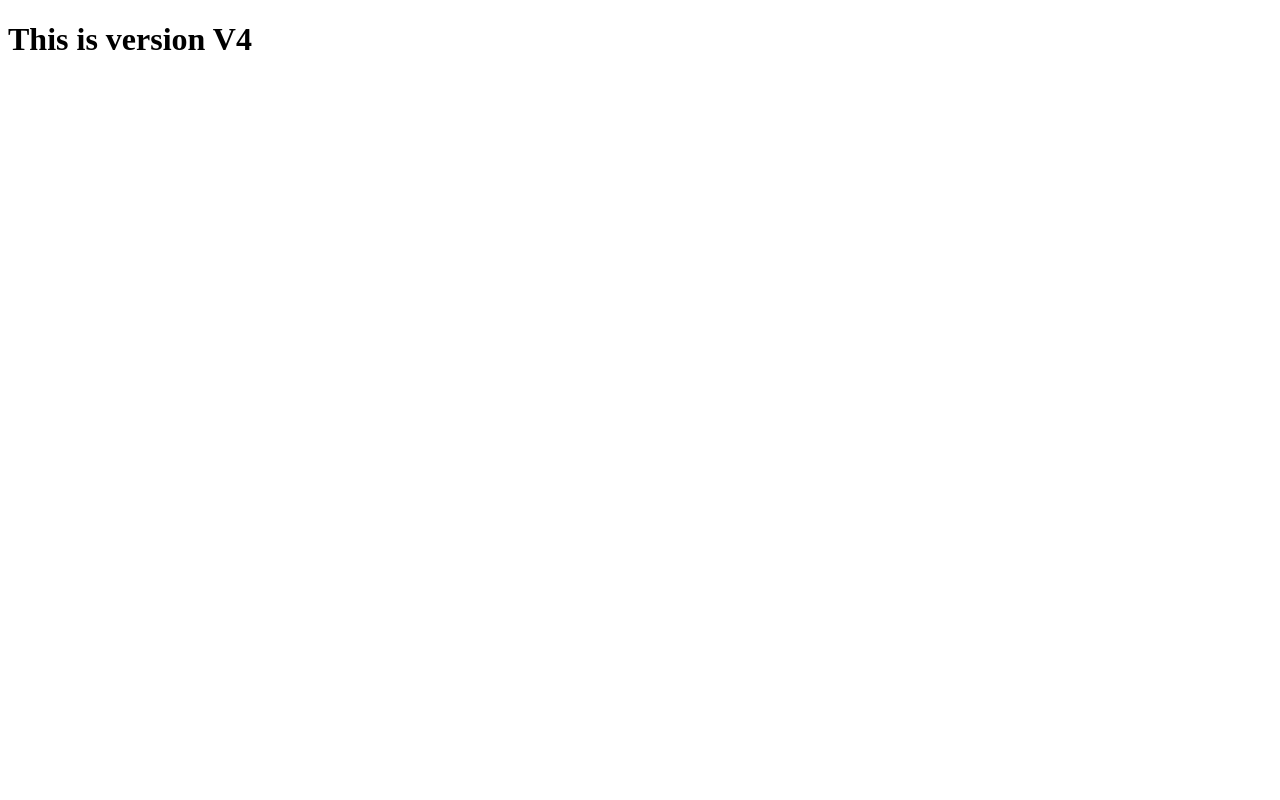
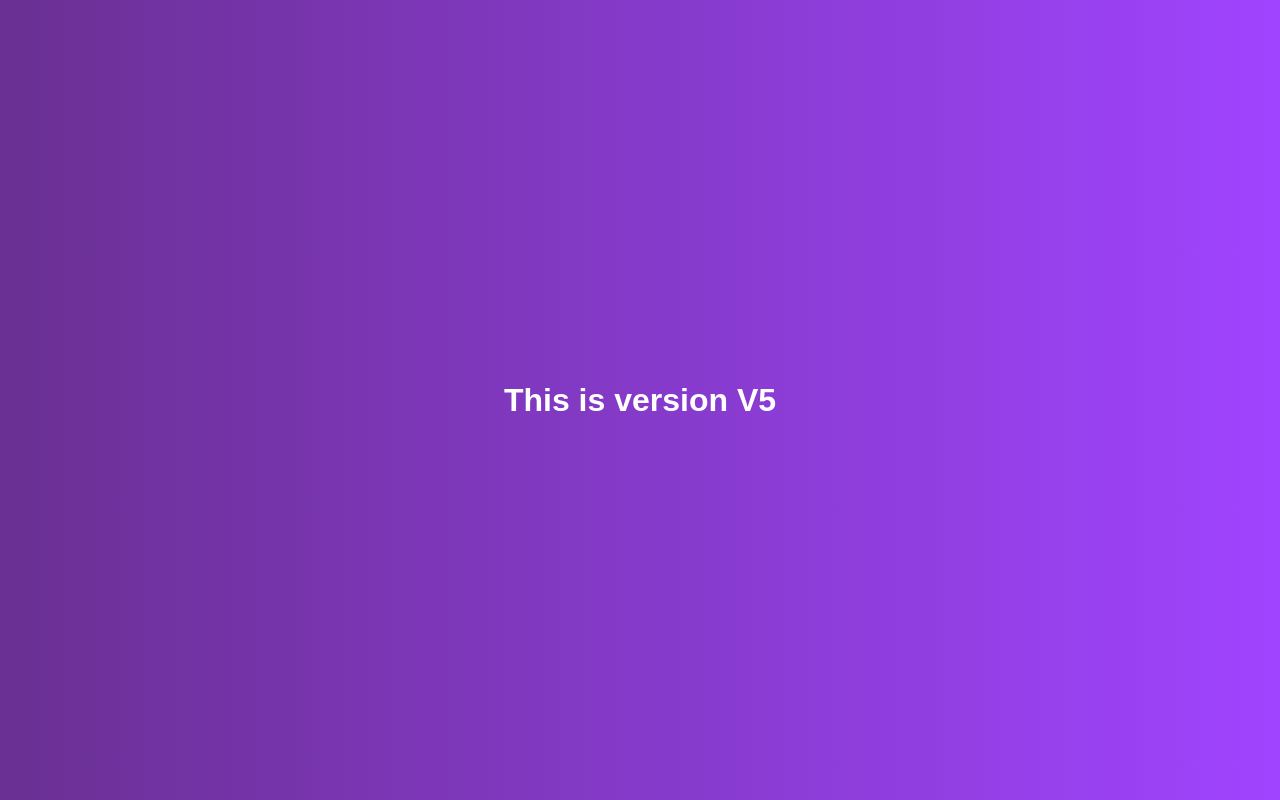
Before and after one commit to vazeer098/myrepo, a plain HTML site: page index.html in a window 1280 px wide. Drawn offline with Linux system fonts and the light colour scheme.

Commit message:
Added Design for Website

```diff
--- a/index.html
+++ b/index.html
@@ -3,10 +3,11 @@
 <head>
     <meta charset="UTF-8">
     <meta name="viewport" content="width=device-width, initial-scale=1.0">
+    <link rel="stylesheet" href="styles.css">
     <title>Document</title>
 </head>
 <body>
 
 </body>
-<h1>This is version V4</h1>
+<h1>This is version V5</h1>
 </html>
--- /dev/null
+++ b/styles.css
@@ -0,0 +1,14 @@
+/* styles.css */
+body {
+    /* Set a gradient background from purple to teal */
+    background: linear-gradient(to right, #6a3093, #a044ff ); /* cut off */
+    font-family: Arial, sans-serif; /* Sets a clean, modern font for */
+    color: white; /* Sets the text color to white for better contrast */
+    margin: 0; /* Removes default margin */
+
+    padding: 0; /* Removes default padding */
+    display: flex; /* Enables flexbox layout */
+    justify-content: center; /* Centers content horizontally */
+    align-items: center; /* Centers content vertically */
+    height: 100vh; /* Makes the body take the full height of the viewport */
+}
```
